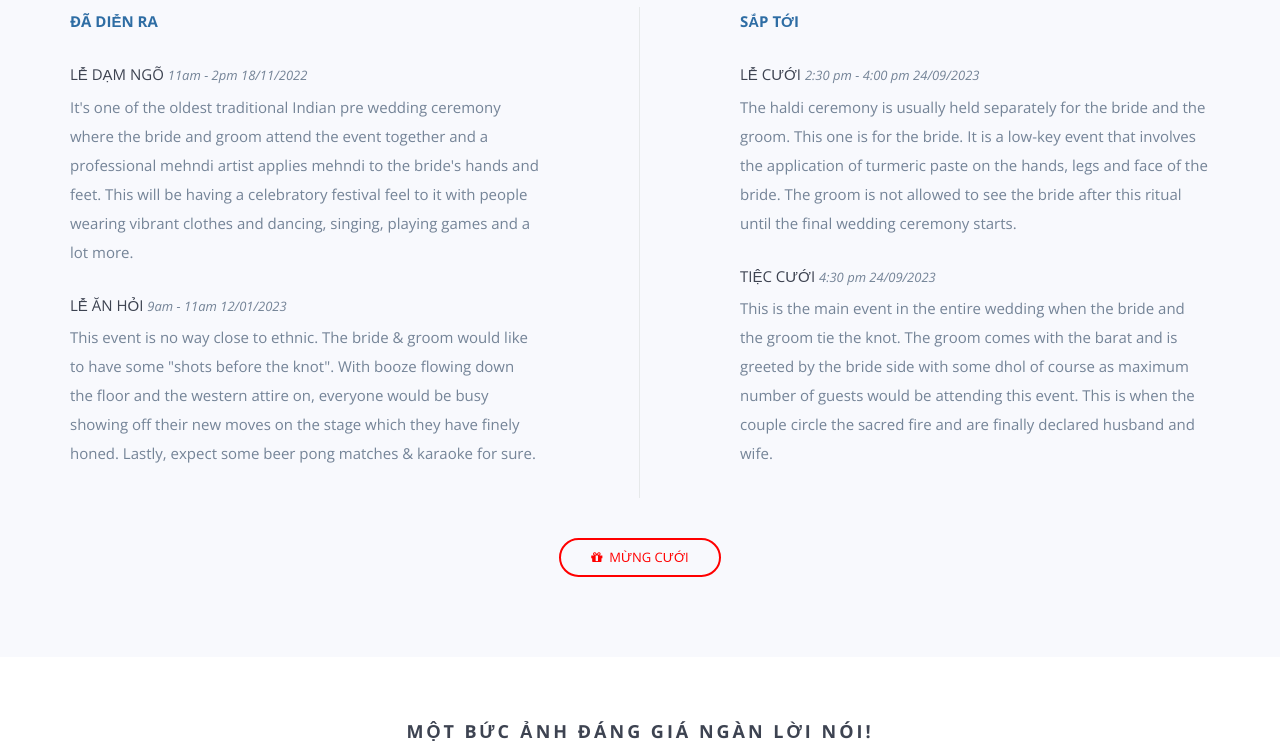
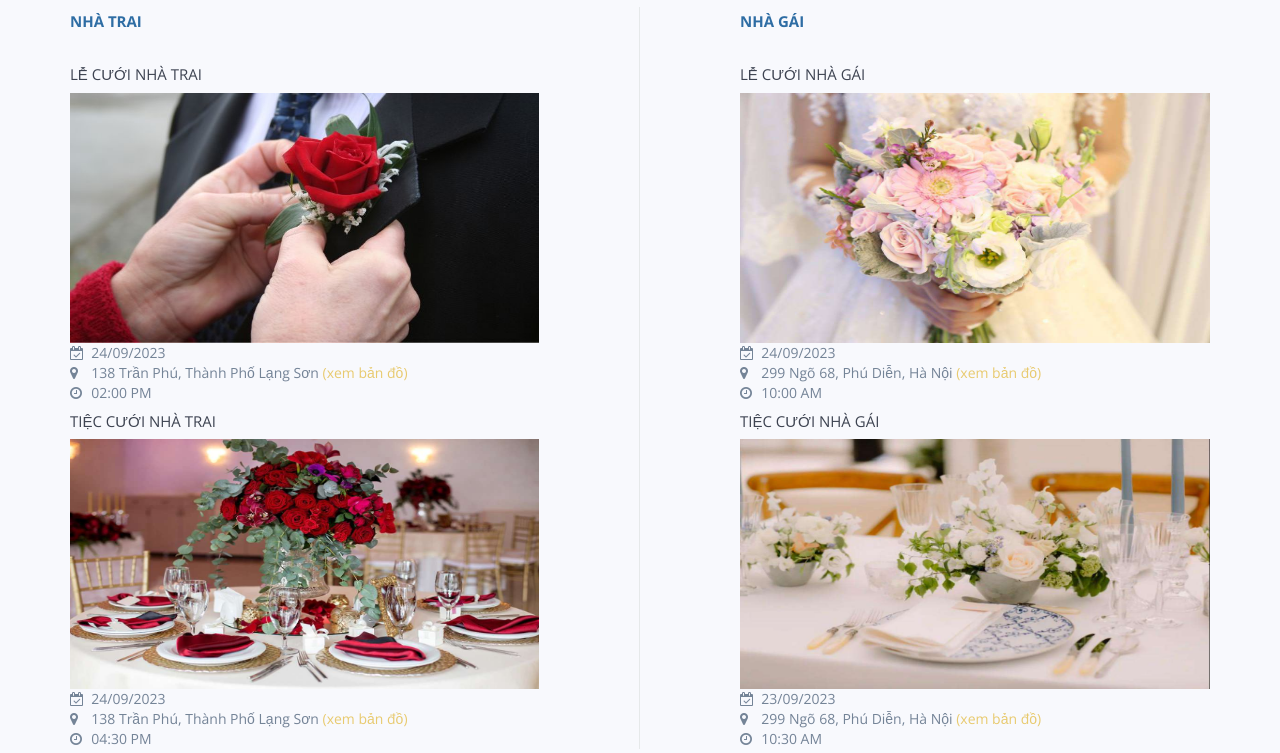
Before and after one commit to leetuls/tuduong-wedding, a website: page index.html in a window 1280 px wide. Shown: the part 1851-2604 px from the top of the page. Drawn offline with nearby package versions, Linux system fonts and the light colour scheme; files whose address does not match are found by name.

Commit message:
update 20082023

```diff
--- a/index.html
+++ b/index.html
@@ -196,9 +196,9 @@
                     <br><b>♥ Lời tỏ tình 16/5 ♥</b>
                     <br>
                     Tình yêu đôi khi bắt đầu từ những thứ thật đơn giản. Đơn cử như những bát bún cá và vài vòng công viên Hoà Bình chỉ để nắm lấy tay nhau. Hát lạc cả tông để chuẩn bị cho câu nói “Làm người yêu anh nhé!” Cứ đơn giản vậy thôi mà dần dần chúng tôi đã
-                    <a href="https://www.nhaccuatui.com/bai-hat/tu-thich-thich-thanh-thuong-thuong-amee-ft-hoang-dung-the-voice.4SMuP6QAzFQu.html"
+                    <a id="amee"
                     style="color: #2196f3;"
-                     target="_blank">"từ thích thích thành yêu yêu rồi thương thương"</a> lúc nào không hay.
+                    data-target="#amee-music">"từ thích thích thành yêu yêu rồi thương thương"</a> lúc nào không hay.
                      Thật tuyệt khi được nghe một lời tỏ tình đúng nghĩa, và tuyệt vời hơn khi đó là người mà mình đem lòng yêu mến.
                 </p>
             </div>
@@ -221,39 +221,82 @@
         <div class="row">
             <div class="col-md-6 col-sm-12 col-xs-12 leftcol">
                 <div class="wp3">
-                    <p><strong style="color: #2e6da4">ĐÃ DIỄN RA</strong></p>
+                    <p><strong style="color: #2e6da4">NHÀ TRAI</strong></p>
 
-                    <h5>Lễ Dạm Ngõ <span class="time">11AM - 2PM 18/11/2022</span></h5>
-                    <p>It's one of the oldest traditional Indian pre wedding ceremony where the bride and groom
-                        attend the event together and a professional mehndi artist applies
-                        mehndi to the bride's hands and feet. This will be having a celebratory
-                        festival feel to it with people wearing vibrant clothes and dancing, singing, playing
-                        games and a lot more.</p>
+                    <h5>Lễ cưới nhà trai</h5>
+                    <table>
+                        <img src="img/event/lecuoi_tu.jpg" style="width: 100%; height: 250px;">
+                        <tr>
+                            <th><i class="fa fa-calendar-check-o"></i></th>
+                            <td>&nbsp;&nbsp;<span>24/09/2023</span></td>
+                        </tr>
+                        <tr>
+                            <th><i class="fa fa-map-marker"></i></th>
+                            <td>&nbsp;&nbsp;<span>138 Trần Phú, Thành Phố Lạng Sơn</span><a href="#map"> (xem bản đồ)</a></td>
+                        </tr>
+                        <tr>
+                            <th><i class="fa fa-clock-o"></i></th>
+                            <td>&nbsp;&nbsp;<span>02:00 PM</span></td>
+                        </tr>
+                    </table>
                 </div>
                 <div class="wp5">
-                    <h5>Lễ ăn hỏi <span class="time">9AM - 11AM 12/01/2023</span></h5>
-                    <p>This event is no way close to ethnic. The bride & groom would like to have some "shots before the
-                        knot". With booze flowing down the floor and the western attire on, everyone would be busy
-                        showing off their new moves on the stage which they have finely honed. Lastly, expect some beer
-                        pong matches & karaoke for sure.</p>
+                    <h5>Tiệc cưới nhà trai</h5>
+                    <table>
+                        <img src="img/event/tieccuoi_tu.jpg" style="width: 100%; height: 250px;">
+                        <tr>
+                            <th><i class="fa fa-calendar-check-o"></i></th>
+                            <td>&nbsp;&nbsp;<span>24/09/2023</span></td>
+                        </tr>
+                        <tr>
+                            <th><i class="fa fa-map-marker"></i></th>
+                            <td>&nbsp;&nbsp;<span>138 Trần Phú, Thành Phố Lạng Sơn</span><a href="#map"> (xem bản đồ)</a></td>
+                        </tr>
+                        <tr>
+                            <th><i class="fa fa-clock-o"></i></th>
+                            <td>&nbsp;&nbsp;<span>04:30 PM</span></td>
+                        </tr>
+                    </table>
                 </div>
             </div>
             <div class="col-md-6 col-sm-12 col-xs-12 rightcol">
                 <div class="wp4">
-                    <p><strong style="color: #2e6da4">SẮP TỚI</strong></p>
+                    <p><strong style="color: #2e6da4">NHÀ GÁI</strong></p>
 
-                    <h5>Lễ cưới <span class="time">2:30 PM - 4:00 PM 24/09/2023</span></h5>
-                    <p>The haldi ceremony is usually held separately for the bride and the groom. This one is for the
-                        bride. It is a low-key event that involves the application of turmeric paste on the hands, legs
-                        and face of the bride. The groom is not allowed to see the bride after this ritual until the
-                        final wedding ceremony starts.</p>
+                    <h5>Lễ cưới nhà gái</h5>
+                    <table>
+                        <img src="img/event/lecuoi_duong.jpg" style="width: 100%; height: 250px;">
+                        <tr>
+                            <th><i class="fa fa-calendar-check-o"></i></th>
+                            <td>&nbsp;&nbsp;<span>24/09/2023</span></td>
+                        </tr>
+                        <tr>
+                            <th><i class="fa fa-map-marker"></i></th>
+                            <td>&nbsp;&nbsp;<span>299 Ngõ 68, Phú Diễn, Hà Nội</span><a href="#map"> (xem bản đồ)</a></td>
+                        </tr>
+                        <tr>
+                            <th><i class="fa fa-clock-o"></i></th>
+                            <td>&nbsp;&nbsp;<span>10:00 AM</span></td>
+                        </tr>
+                    </table>
                 </div>
                 <div class="wp6">
-                    <h5>Tiệc cưới <span class="time">4:30 PM 24/09/2023</span></h5>
-                    <p>This is the main event in the entire wedding when the bride and the groom tie the
-                        knot. The groom comes with the barat and is greeted by the bride side with some dhol of course
-                        as maximum number of guests would be attending this event. This is when the couple circle the
-                        sacred fire and are finally declared husband and wife.</p>
+                    <h5>Tiệc cưới nhà gái</h5>
+                    <table>
+                        <img src="img/event/tieccuoi_duong.jpg" style="width: 100%; height: 250px;">
+                        <tr>
+                            <th><i class="fa fa-calendar-check-o"></i></th>
+                            <td>&nbsp;&nbsp;<span>23/09/2023</span></td>
+                        </tr>
+                        <tr>
+                            <th><i class="fa fa-map-marker"></i></th>
+                            <td>&nbsp;&nbsp;<span>299 Ngõ 68, Phú Diễn, Hà Nội</span><a href="#map"> (xem bản đồ)</a></td>
+                        </tr>
+                        <tr>
+                            <th><i class="fa fa-clock-o"></i></th>
+                            <td>&nbsp;&nbsp;<span>10:30 AM</span></td>
+                        </tr>
+                    </table>
                 </div>
             </div>
         </div>
@@ -284,6 +327,7 @@
                         </td>
                     </table>
                 </div>
+                <div style="text-align: center; background-color: rgb(89, 51, 204);border: none;"><span style="color: white;">Cảm ơn mọi người rất nhiều!</span></div>
             </div><!-- /.modal-content -->
         </div><!-- /.modal-dialog -->
     </div><!-- /.modal -->
@@ -298,6 +342,21 @@
                 <video id="video-wedding" controls="controls" style="width: 100%; height: 100%"  webkit-playsinline playsinline>
                     <source type="video/mp4" src="wedding_album.mp4">
                 </video>
+            </div><!-- /.modal-content -->
+        </div><!-- /.modal-dialog -->
+    </div><!-- /.modal -->
+
+    <div id="amee-music" class="modal fade" tabindex="-1" role="dialog">
+        <div class="modal-dialog" role="document">
+            <div class="modal-content" id="amee-dialog">
+                <div class="modal-body">
+                    <button type="button" class="close" data-dismiss="modal" aria-label="Close"><span>&times;</span>
+                    </button>
+                </div>
+                <img src="img/event/amee.jpg" style="width: 100%">
+                <audio id="audio-amee" controls style="width: 50%; margin: 0 auto; display: block;">
+                    <source src="amee.mp3">
+                </audio>
             </div><!-- /.modal-content -->
         </div><!-- /.modal-dialog -->
     </div><!-- /.modal -->
@@ -500,7 +559,7 @@
     <div class="container">
         <div class="row">
             <div class="col-md-6 col-md-offset-3">
-                <h3>Bạn còn chờ gì nữa?</h3>
+                <h3>THAM DỰ TIỆC CƯỚI</h3>
                 <p>Chúng mình rất mong bạn sẽ phản hồi trước ngày 13 tháng 9 năm 2023</p>
                 <form id="rsvp-form" class="rsvp-form"
                       action=""
@@ -595,6 +654,6 @@
     ga('create', 'UA-46465113-4', 'auto');
     ga('send', 'pageview');
 </script>
-<audio id="audio1" src="LikeMyFather.mp3" loop="true" controls="controls" style="display: none;"></audio>
+<audio id="audio1" src="wedding_music.mp3" loop="true" controls="controls" style="display: none;"></audio>
 </body>
 </html>
```
Also changed, not shown: css/styles.min.css, img/event/amee.jpg (added), img/event/lecuoi_duong.jpg (added), img/event/lecuoi_tu.jpg (added), img/event/rezise/lecuoi_duong.jpg (added), img/event/rezise/lecuoi_tu.jpg (added), img/event/rezise/tieccuoi_duong.jpg (added), img/event/rezise/tieccuoi_tu.jpg (added), img/event/tieccuoi_duong.jpg (added), img/event/tieccuoi_tu.jpg (added), js/scripts.min.js, 2 other files.
